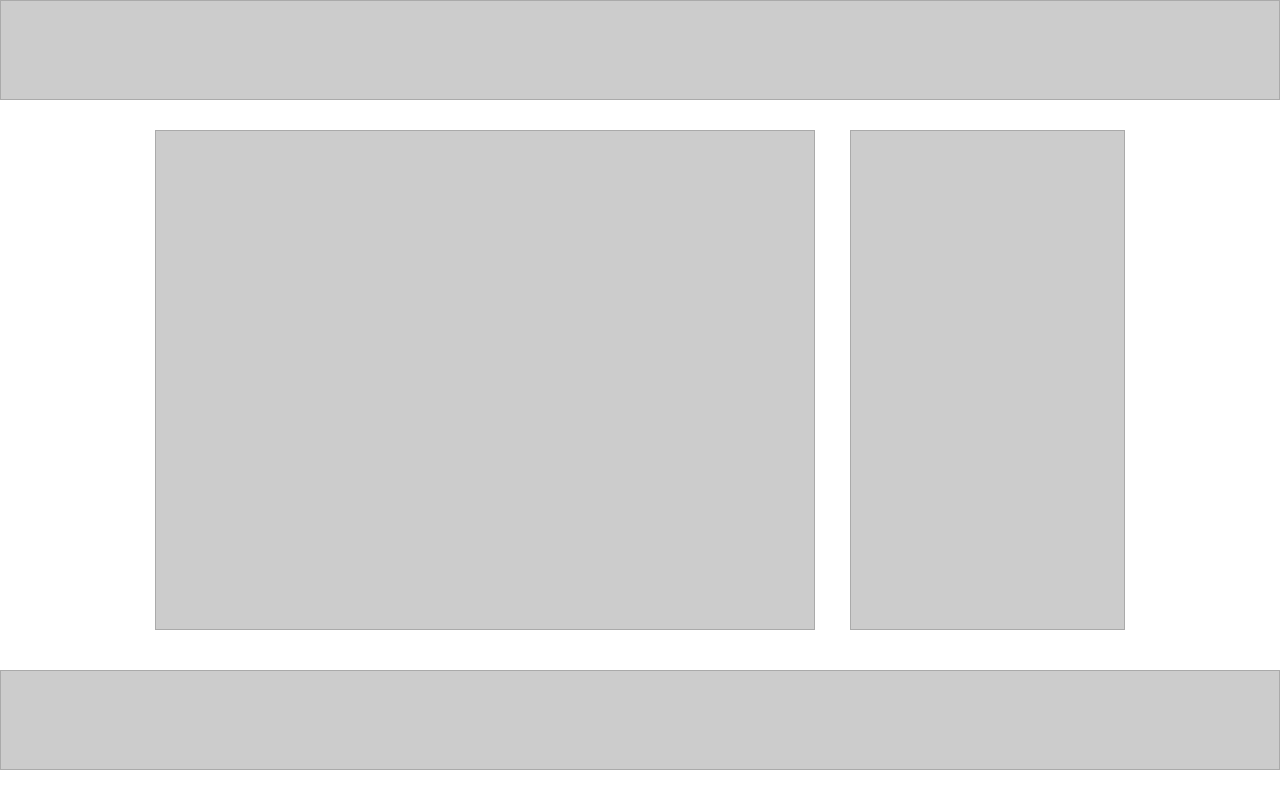
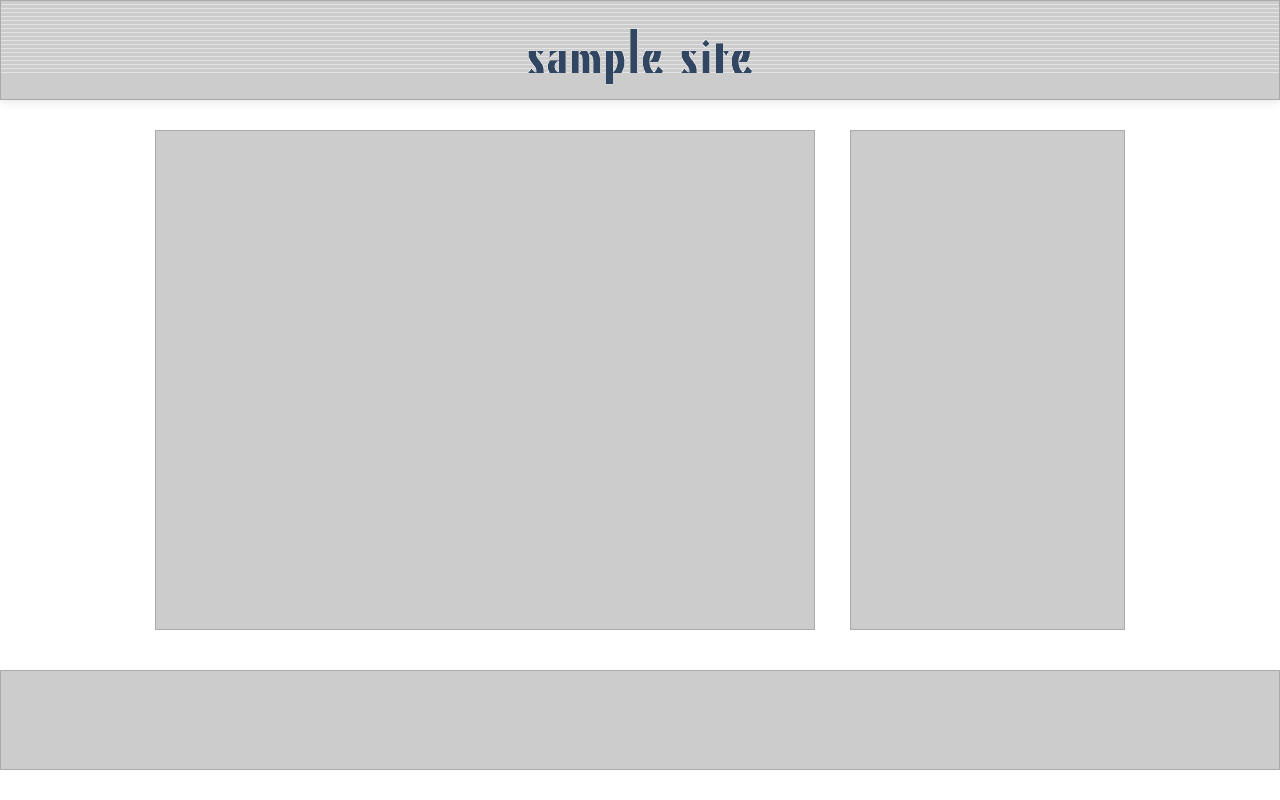
Before and after one commit to kengo-oshima/study1, a plain HTML site: page index.html in a window 1280 px wide. Drawn offline with Linux system fonts and the light colour scheme.

Commit message:
サイトロゴを追加

```diff
--- a/css/style.css
+++ b/css/style.css
@@ -17,6 +17,23 @@ a:link, a:visited, a:hover, a:active{
 }
 .header {
     width: 100%;
+    padding: 28px 0 10px;
+    background: url('../images/bg-header.gif')repeat-x;
+    box-shadow: 0 0 10px 1px #e3e3e3;
+}
+.logo{
+    width: 225px;
+    height: 56px;
+    margin: 0 auto;
+    background: url('../images/logo.png') no-repeat;
+    overflow: hidden;
+    text-indent: 100%;
+    white-space: nowrap;
+}
+.logp a{
+    display: block;
+    widows: 100%;
+    white-space: 100%;
 }
 .wrapper {
     width: 970px;
--- a/index.html
+++ b/index.html
@@ -8,6 +8,10 @@
     </head>
     <body>
         <header class="header">
+            <h1 class="logo">
+                <a href="/">SAMPLE SITE</a>
+            </h1>
+
         </header>
         <div class="wrapper clearfix">
             <main class="main">
```
Also changed, not shown: images/arrow.gif (added), images/article.jpg (added), images/bg-footer.gif (added), images/bg-header.gif (added), images/bg-slash.gif (added), images/hot-topic.jpg (added), images/logo.png (added), images/ranking.jpg (added).
